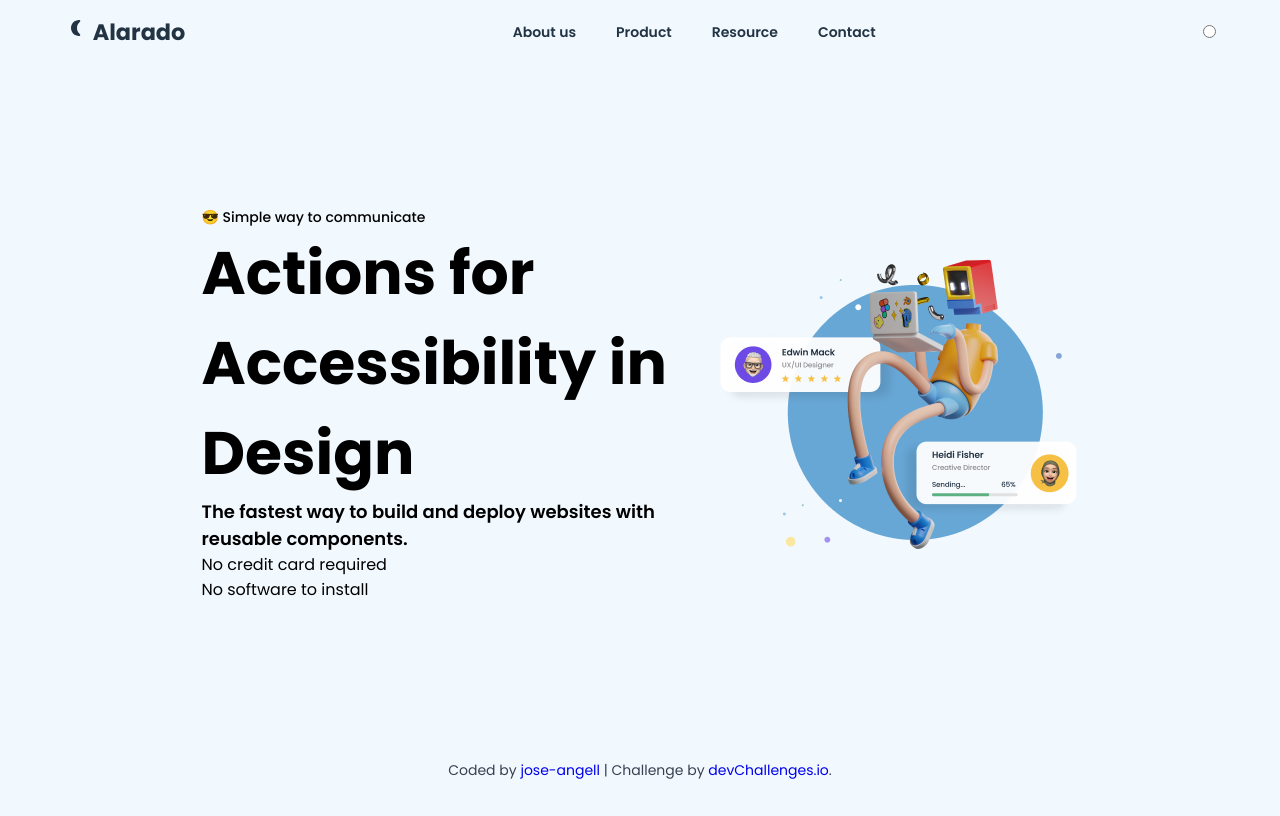
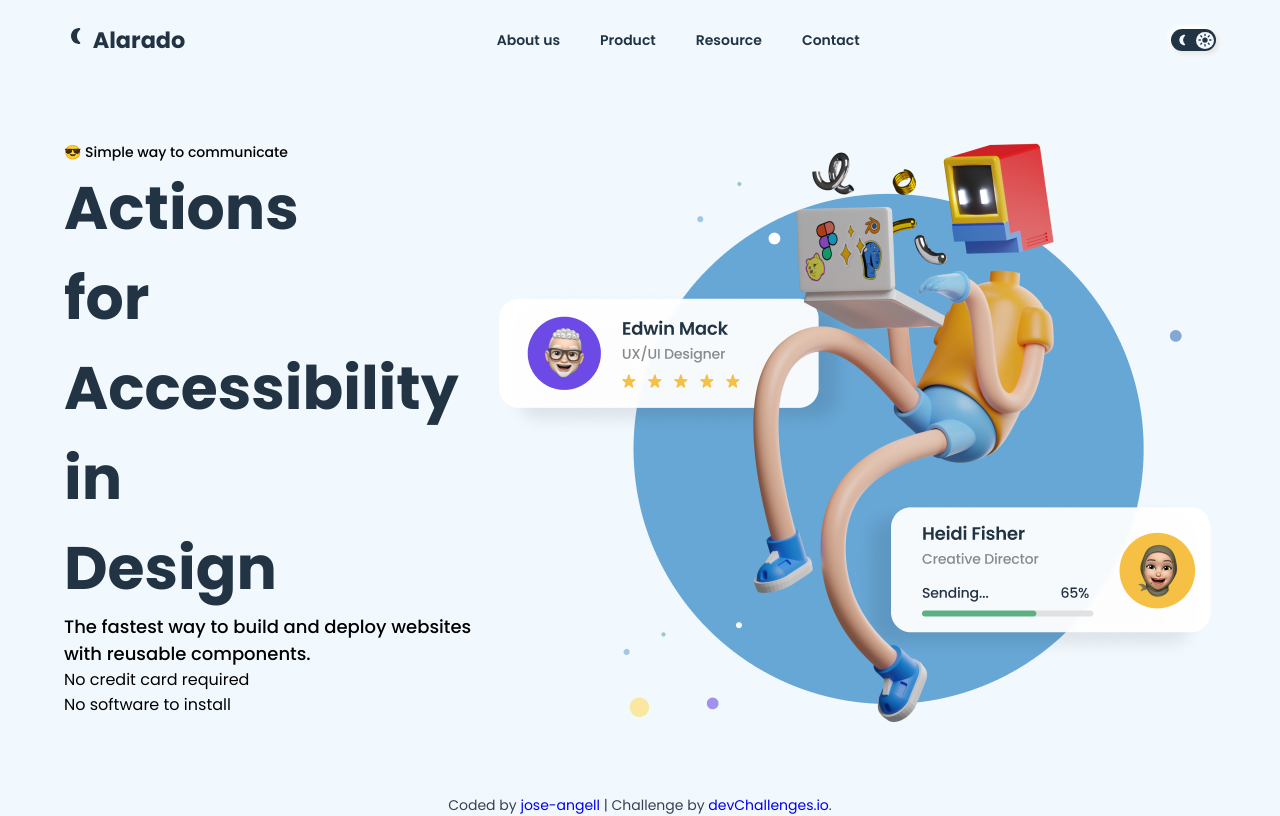
Before and after one commit to jose-angell/Simple-Homepage, a plain HTML site: page index.html in a window 1280 px wide. Drawn offline with Linux system fonts and the light colour scheme.

Commit message:
dark-light mode

```diff
--- a/index.html
+++ b/index.html
@@ -18,7 +18,7 @@
     <link rel="preconnect" href="https://fonts.gstatic.com" crossorigin>
     <link href="https://fonts.googleapis.com/css2?family=Inter:ital,opsz,wght@0,14..32,100..900;1,14..32,100..900&family=Outfit:wght@100..900&family=Poppins:ital,wght@0,100;0,200;0,300;0,400;0,500;0,600;0,700;0,800;0,900;1,100;1,200;1,300;1,400;1,500;1,600;1,700;1,800;1,900&display=swap" rel="stylesheet">
   </head>
-  <body>
+  <body class="light">
     <section class="menu">
       <div class="title-menu"><img src="resources/Moon_fill.svg"> Alarado</div>
       <div class="list-items-menu">
@@ -27,7 +27,14 @@
         <div class="item-menu">Resource</div>
         <div class="item-menu">Contact</div>
       </div>
-      <div class="toggle-mode"><input type="radio"></div>
+      <div class="toggle-mode">
+        <input type="checkbox" id="toggle" class="toggle-button">
+        <label class="toggle" for="toggle">
+          <img class="bx bx-moon" src="resources/Moon_fill_light.svg">
+          <img class="bx bxs-sun" src="resources/Sun_fill.svg">
+          <span class="ball"></span>
+        </label>
+      </div>
     </section>
     <section class="info">
       <div class="data">
@@ -39,7 +46,7 @@
           <div>No software to install</div>
         </div>
       </div>
-      <div class="image"><img src="resources/hero-image-simple-homepage@2x.png" alt=""></div>
+      <div class="image"><img src="resources/hero-image-simple-homepage.png" alt=""></div>
     </section>
     <div class="author-info">
       Coded by <a href="https://github.com/jose-angell/Simple-Homepage">jose-angell</a> | Challenge by
@@ -47,5 +54,6 @@
         >devChallenges.io</a
       >.
     </div>
+    <script type="text/javascript" src="script.js"></script>
   </body>
 </html>
--- /dev/null
+++ b/script.js
@@ -0,0 +1,14 @@
+const body = document.querySelector("body")
+const toggle = document.querySelector("#toggle")
+const sun = document.querySelector(".toggle .bxs-sun")
+const moon = document.querySelector(".toggle .bx-moon")
+
+
+toggle.addEventListener("change", () => {
+    body.classList.toggle("dark");
+    console.log(sun.src.split('/').slice(-2).join('/'))
+    sun.className = sun.className == "bx bxs-sun" ? "bx bx-sun" : "bx bxs-sun"
+    moon.className = moon.className == "bx bx-moon" ? "bx bxs-moon" : "bx bx-moon"
+    moon.src = moon.src.split('/').slice(-2).join('/') == "resources/Moon_fill_light.svg" ? "resources/Moon_fill.svg" : "resources/Moon_fill_light.svg"
+    sun.src = sun.src.split('/').slice(-2).join('/') == "resources/Sun_fill.svg" ? "resources/Sun_fill_light.svg" : "resources/Sun_fill.svg"
+})
--- a/style.css
+++ b/style.css
@@ -2,13 +2,96 @@
 margin: 0;
 padding: 0;
 box-sizing: border-box;
-background-color: #F2F9FE;
+
 font-family: 'Poppins', serif;
 }
+body {
+    height: 100vh;
+    transition: 2s;
+}
 
-body {
-height: 100vh;
+.toggle {
+    cursor:pointer;
+    position: relative;
+    display: flex;
+    justify-content: space-between;
+    width: 45px;
+    height: 22px;
+    border-radius: 50px;
+    transition: 1s;
 }
+.toggle img {
+    width: 35%;
+    line-height: 45px;
+    text-align: center;
+    font-size: 20px;
+    z-index: 1;
+}
+.toggle .ball {
+    position: absolute;
+    width: 18px;
+    height: 17px;
+    margin-top: .18rem;
+    border-radius:50%;
+    transition: 1s ease-out;
+}
+input {
+    display: none;
+}
+/*
+    light mode
+*/
+.light {
+    background-color: #F2F9FE;
+}
+.light .title-menu,
+.light .list-items-menu,
+.light .info
+.light .main-text{
+    color: #223344;
+}
+
+.light .toggle{
+    background: #223344;
+    box-shadow: 3px 3px 4px #e6e6e6, -3px -3px 4px #ffffff;
+}
+.light .toggle .bxs-sun {
+    margin-right: .18rem;
+}
+
+.light .toggle .bx-moon {
+    margin-left: .23rem;
+}
+.light .toggle .ball {
+    background: #F2F9FE;
+    transform: translateX(25px);
+}
+
+
+/*
+    dark mode
+*/
+.dark {
+    background-color: #111729;
+}
+.dark .toggle{
+    background: #223344;
+    box-shadow: 3px 3px 3px #0e131b, -3px -3px 3px #1c2739;
+}
+.dark .toggle .bx-sun {
+    color: #fafafa;
+    margin-right: .18rem;
+}
+
+.dark .toggle .bxs-moon {
+    color: #151d2a;
+    margin-left: .23rem;
+}
+.dark .toggle .ball {
+    background: #fafafa;
+    transform: translateX(2px);
+}
+
 
 .author-info {
 font-size: 14px;
@@ -23,7 +106,7 @@ text-decoration: none;
 
 .menu {
     width: 100%;
-    height: 4rem;
+    height: 5rem;
     display: flex;
     justify-content: space-between;
     align-items: center;
@@ -46,8 +129,9 @@ text-decoration: none;
     width: 40%;
 }
 .info {
-    width: 100%;
-    height: 85%;
+    width: auto;
+    height: auto;
+    padding: 1rem 4rem;
     display: flex;
     justify-content: center;
     align-items: center;
@@ -60,8 +144,17 @@ text-decoration: none;
 .main-text {
     font-size: 3.75rem;
     font-weight: 700;
+    color: #223344;
+    width: 58%;
 }
 .second-text{
     font-size: 1.125rem;
-    font-weight: 600;
+    font-weight: 500;
 }
+
+.dark .title-menu,
+.dark .list-items-menu,
+.dark .data,
+.dark .main-text{
+    color: #FFFFFF;
+}
```
Also changed, not shown: resources/Sun_fill_light.svg (added).
